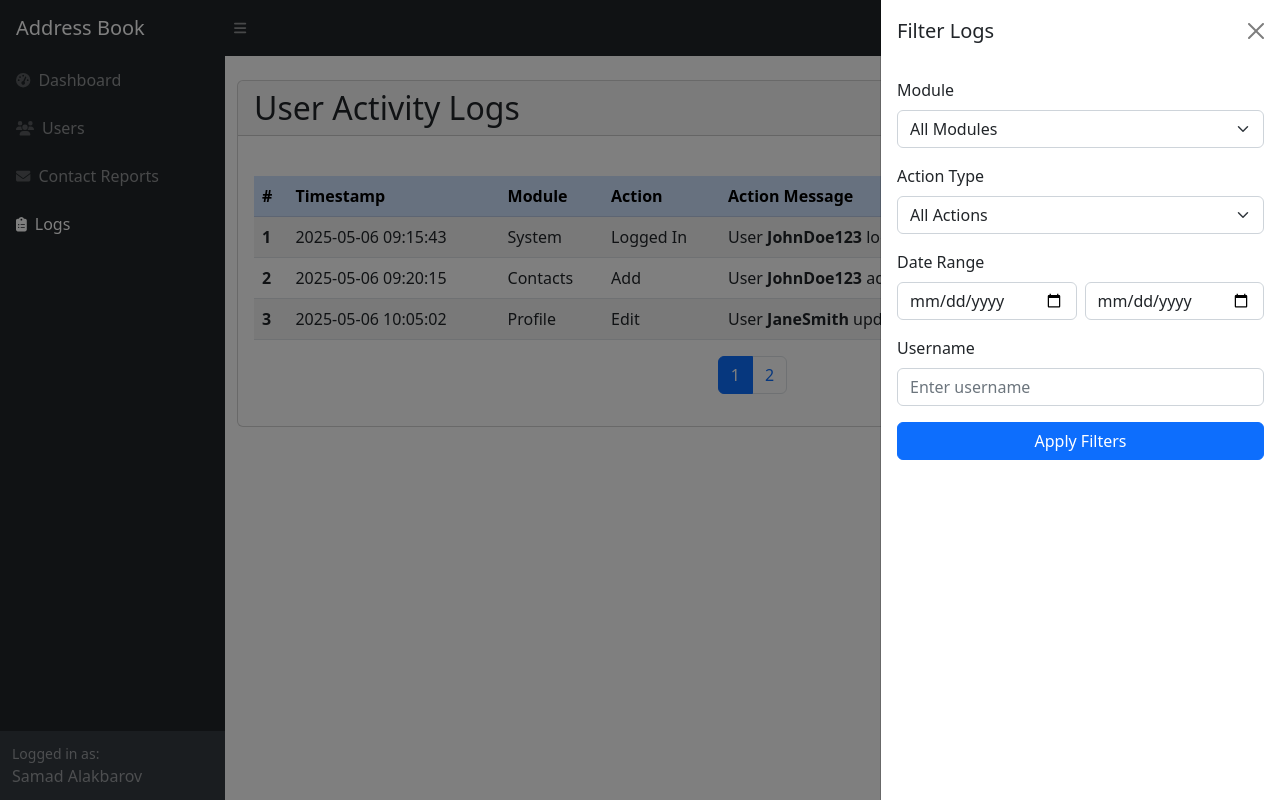
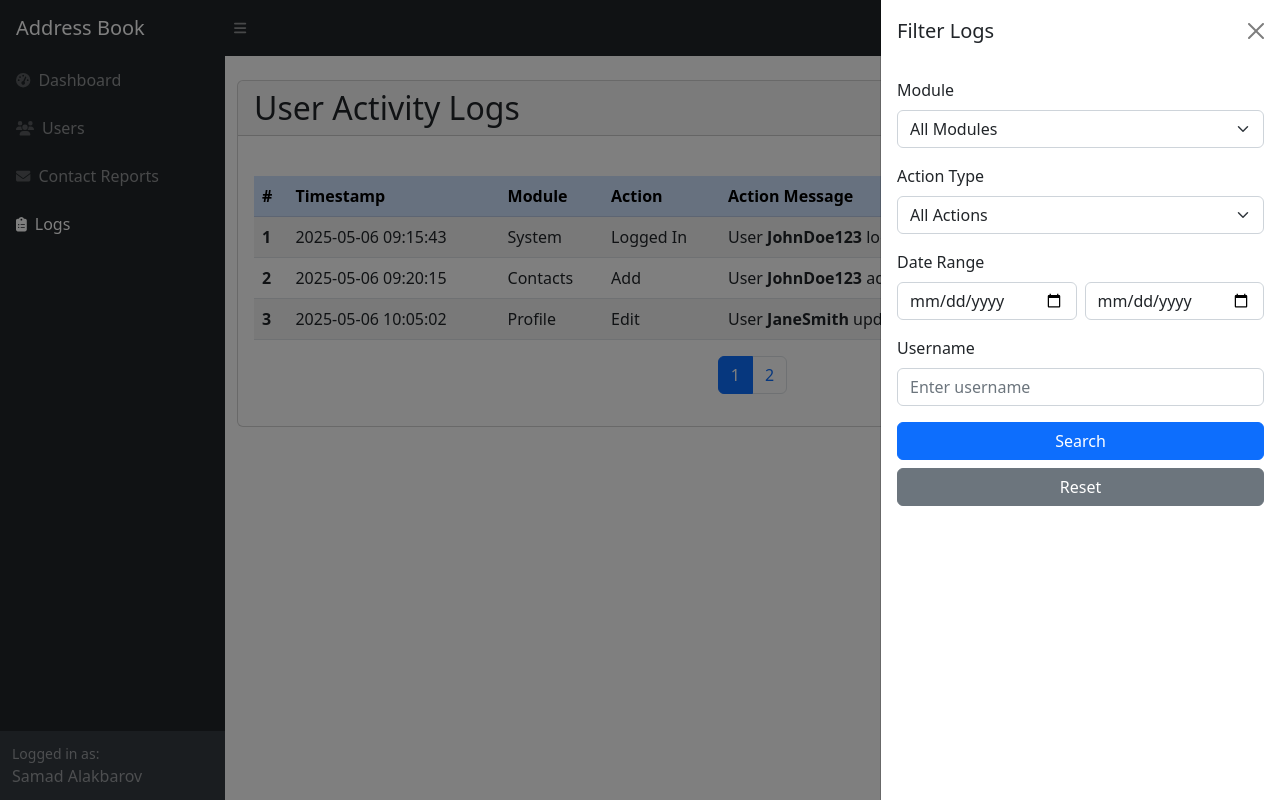
Before and after one commit to Samad126/AdressBookAppWeb, an ASP.NET Core app: page /Admin/Logs in a window 1280 px wide, after a click on "Filters". Run offline with ASP.NET Core 8, Linux system fonts and the light colour scheme; some libraries are stand-ins or nearby versions.

Commit message:
feat: add reset button to searches

```diff
--- a/Areas/Admin/Views/ContactReports/Index.cshtml
+++ b/Areas/Admin/Views/ContactReports/Index.cshtml
@@ -40,8 +40,9 @@
                     <label for="dateFilter" class="form-label">Date</label>
                     <input type="date" class="form-control" id="dateFilter" name="date">
                 </div>
-                <div class="d-grid">
-                    <button type="submit" class="btn btn-primary">Apply Filters</button>
+                <div class="d-grid gap-2">
+                    <button type="submit" class="btn btn-primary">Search</button>
+                    <button type="button" class="btn btn-secondary">Reset</button>
                 </div>
             </form>
         </div>
--- a/Areas/Admin/Views/Logs/Index.cshtml
+++ b/Areas/Admin/Views/Logs/Index.cshtml
@@ -110,8 +110,9 @@
                 <input type="text" class="form-control" id="usernameFilter" placeholder="Enter username">
             </div>
 
-            <div class="d-grid">
-                <button type="submit" class="btn btn-primary">Apply Filters</button>
+            <div class="d-grid gap-2">
+                <button type="submit" class="btn btn-primary">Search</button>
+                <button type="button" class="btn btn-secondary">Reset</button>
             </div>
         </form>
     </div>
--- a/Areas/Admin/Views/Users/Index.cshtml
+++ b/Areas/Admin/Views/Users/Index.cshtml
@@ -47,8 +47,9 @@
                         <option value="User">User</option>
                     </select>
                 </div>
-                <div class="d-grid">
-                    <button type="submit" class="btn btn-primary">Apply Filters</button>
+                <div class="d-grid gap-2">
+                    <button type="submit" class="btn btn-primary">Search</button>
+                    <button type="button" class="btn btn-secondary">Reset</button>
                 </div>
             </form>
         </div>
--- a/Views/Contacts/Index.cshtml
+++ b/Views/Contacts/Index.cshtml
@@ -351,6 +351,7 @@
             <!-- Search Button -->
             <div class="d-grid gap-2">
                 <button type="submit" class="btn btn-primary">Search</button>
+                <button type="button" class="btn btn-secondary">Reset</button>
             </div>
         </form>
     </div>
```
